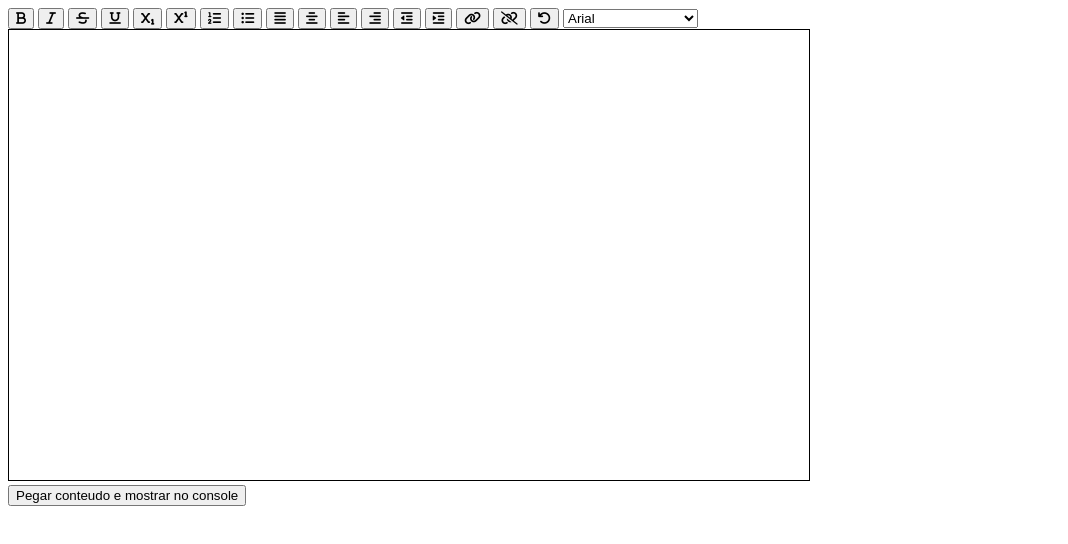
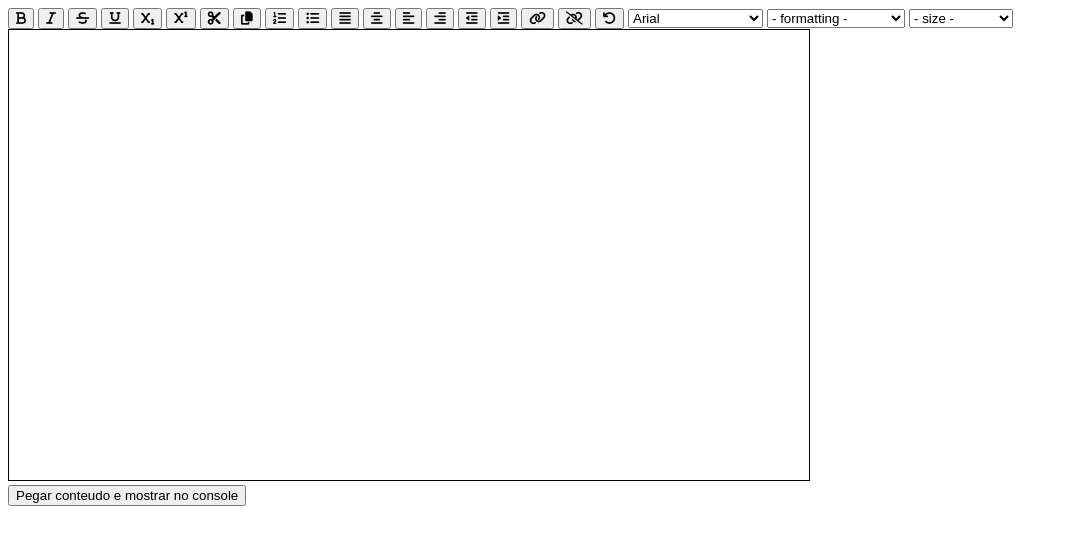
Before and after one commit to Vinicius-Resende-Oliveira/RichTextEditor, a plain HTML site: page index.html in a window 1280 px wide. Shown: the whole page, without its empty margins (0-1068 px from the left). Drawn offline with Linux system fonts and the light colour scheme.

Commit message:
Novas funçãoes para o rich text editor

```diff
--- a/index.html
+++ b/index.html
@@ -14,6 +14,8 @@
 <button onclick="doRichEditCommand('underline')"><i class="fas fa-underline"></i></button>
 <button onclick="doRichEditCommand('subscript')"><i class="fas fa-subscript"></i></button>
 <button onclick="doRichEditCommand('superscript')"><i class="fas fa-superscript"></i></button>
+<button onclick="doRichEditCommand('cut')"><i class="fas fa-cut"></i></button>
+<button onclick="doRichEditCommand('copy')"><i class="fas fa-copy"></i></button>
 <button onclick="doRichEditCommand('insertOrderedList')"><i class="fas fa-list-ol"></i></button>
 <button onclick="doRichEditCommand('insertUnorderedList')"><i class="fas fa-list-ul"></i></button>
 <button onclick="doRichEditCommand('justifyFull')"><i class="fas fa-align-justify"></i></button>
@@ -33,6 +35,27 @@
 	<option value="Times New Roman">Times New Roman</option>
 	<option value="cursive">Cursive</option>
 </select>
+<select onchange="doRichEditCommand('formatblock',this[this.selectedIndex].value);this.selectedIndex=0;">
+	<option selected>- formatting -</option>
+	<option value="h1">Title 1 &lt;h1&gt;</option>
+	<option value="h2">Title 2 &lt;h2&gt;</option>
+	<option value="h3">Title 3 &lt;h3&gt;</option>
+	<option value="h4">Title 4 &lt;h4&gt;</option>
+	<option value="h5">Title 5 &lt;h5&gt;</option>
+	<option value="h6">Subtitle &lt;h6&gt;</option>
+	<option value="p">Paragraph &lt;p&gt;</option>
+	<option value="pre">Preformatted &lt;pre&gt;</option>
+</select>
+<select onchange="doRichEditCommand('fontsize',this[this.selectedIndex].value);this.selectedIndex=0;">
+	<option class="heading" selected>- size -</option>
+	<option value="1">Very small</option>
+	<option value="2">A bit small</option>
+	<option value="3">Normal</option>
+	<option value="4">Medium-large</option>
+	<option value="5">Big</option>
+	<option value="6">Very big</option>
+	<option value="7">Maximum</option>
+</select>
 <br/>
 <iframe class="editorWindow" id="editorWindow" style="border: 1px solid #000; height: 450px; width: 800px;"></iframe>
 <br/>
```
